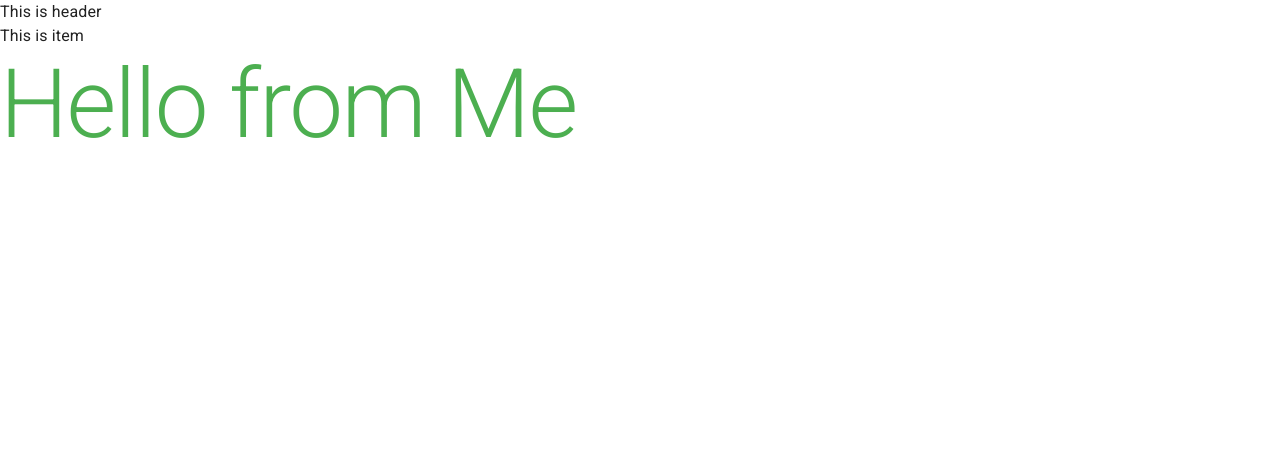
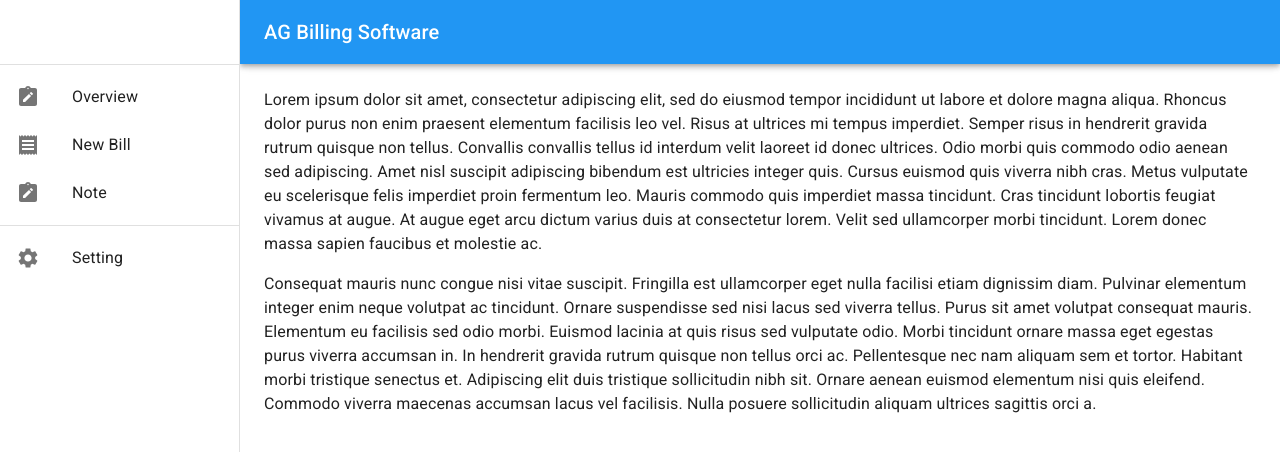
Before and after one commit to tanbiranjum/billing-management, a React (Create React App) app: page / in a window 1280 px wide. Shown: the top 452 px of the page. Built offline with nearby package versions, Linux system fonts and the light colour scheme.

Commit message:
drawer components moved to different file

```diff
--- a/src/App.js
+++ b/src/App.js
@@ -10,24 +10,101 @@
   ListItem,
   ListItemIcon,
   ListItemText,
-  MenuIcon,
   Typography,
   Toolbar,
 } from '@mui/material'
 
-import { GridViewIcon, ReceiptIcon, SettingsIcon, NoteAltIcon } from '@mui/icons-material'
+import DrawerComponent from './components/DrawerComponent'
+import MenuIcon from '@mui/icons-material/Menu'
+import { useState } from 'react'
+
+const drawerWidth = 240
 
 function App() {
+  const [mobileOpen, setMobileOpen] = useState(false)
+
+  const handleDrawerToggle = () => {
+    setMobileOpen(!mobileOpen)
+  }
+
   return (
     <div className="App">
       <CssBaseline />
-      <Grid container direction="column">
-        <Grid item>This is header</Grid>
-        <Grid item>This is item</Grid>
-      </Grid>
-      <Typography variant="h1" color="primary">
-        Hello from Me
-      </Typography>
+      <Box sx={{ display: 'flex' }}>
+        <CssBaseline />
+        <AppBar
+          position="fixed"
+          sx={{
+            width: { sm: `calc(100% - ${drawerWidth}px)` },
+            ml: { sm: `${drawerWidth}px` },
+          }}
+        >
+          <Toolbar>
+            <IconButton
+              color="inherit"
+              aria-label="open drawer"
+              edge="start"
+              onClick={handleDrawerToggle}
+              sx={{ mr: 2, display: { sm: 'none' } }}
+            >
+              <MenuIcon />
+            </IconButton>
+            <Typography variant="h6" noWrap component="div">
+              AG Billing Software
+            </Typography>
+          </Toolbar>
+        </AppBar>
+        <Box component="nav" sx={{ width: { sm: drawerWidth }, flexShrink: { sm: 0 } }} aria-label="mailbox folders">
+          {/* The implementation can be swapped with js to avoid SEO duplication of links. */}
+          <Drawer
+            variant="temporary"
+            open={mobileOpen}
+            onClose={handleDrawerToggle}
+            ModalProps={{
+              keepMounted: true, // Better open performance on mobile.
+            }}
+            sx={{
+              display: { xs: 'block', sm: 'none' },
+              '& .MuiDrawer-paper': { boxSizing: 'border-box', width: drawerWidth },
+            }}
+          >
+            <DrawerComponent />
+          </Drawer>
+          <Drawer
+            variant="permanent"
+            sx={{
+              display: { xs: 'none', sm: 'block' },
+              '& .MuiDrawer-paper': { boxSizing: 'border-box', width: drawerWidth },
+            }}
+            open
+          >
+            <DrawerComponent />
+          </Drawer>
+        </Box>
+        <Box component="main" sx={{ flexGrow: 1, p: 3, width: { sm: `calc(100% - ${drawerWidth}px)` } }}>
+          <Toolbar />
+          <Typography paragraph>
+            Lorem ipsum dolor sit amet, consectetur adipiscing elit, sed do eiusmod tempor incididunt ut labore et
+            dolore magna aliqua. Rhoncus dolor purus non enim praesent elementum facilisis leo vel. Risus at ultrices mi
+            tempus imperdiet. Semper risus in hendrerit gravida rutrum quisque non tellus. Convallis convallis tellus id
+            interdum velit laoreet id donec ultrices. Odio morbi quis commodo odio aenean sed adipiscing. Amet nisl
+            suscipit adipiscing bibendum est ultricies integer quis. Cursus euismod quis viverra nibh cras. Metus
+            vulputate eu scelerisque felis imperdiet proin fermentum leo. Mauris commodo quis imperdiet massa tincidunt.
+            Cras tincidunt lobortis feugiat vivamus at augue. At augue eget arcu dictum varius duis at consectetur
+            lorem. Velit sed ullamcorper morbi tincidunt. Lorem donec massa sapien faucibus et molestie ac.
+          </Typography>
+          <Typography paragraph>
+            Consequat mauris nunc congue nisi vitae suscipit. Fringilla est ullamcorper eget nulla facilisi etiam
+            dignissim diam. Pulvinar elementum integer enim neque volutpat ac tincidunt. Ornare suspendisse sed nisi
+            lacus sed viverra tellus. Purus sit amet volutpat consequat mauris. Elementum eu facilisis sed odio morbi.
+            Euismod lacinia at quis risus sed vulputate odio. Morbi tincidunt ornare massa eget egestas purus viverra
+            accumsan in. In hendrerit gravida rutrum quisque non tellus orci ac. Pellentesque nec nam aliquam sem et
+            tortor. Habitant morbi tristique senectus et. Adipiscing elit duis tristique sollicitudin nibh sit. Ornare
+            aenean euismod elementum nisi quis eleifend. Commodo viverra maecenas accumsan lacus vel facilisis. Nulla
+            posuere sollicitudin aliquam ultrices sagittis orci a.
+          </Typography>
+        </Box>
+      </Box>
     </div>
   )
 }
--- /dev/null
+++ b/src/components/DrawerComponent.js
@@ -0,0 +1,42 @@
+import { Divider, List, ListItem, ListItemIcon, ListItemText, Toolbar } from '@mui/material'
+import ReceiptIcon from '@mui/icons-material/Receipt'
+import NoteAltIcon from '@mui/icons-material/NoteAlt'
+import SettingsIcon from '@mui/icons-material/Settings'
+
+const DrawerComponent = () => (
+  <div>
+    <Toolbar />
+    <Divider />
+    <List>
+      <ListItem button key="Overview">
+        <ListItemIcon>
+          <NoteAltIcon />
+        </ListItemIcon>
+        <ListItemText primary="Overview" />
+      </ListItem>
+      <ListItem button key="New Bill">
+        <ListItemIcon>
+          <ReceiptIcon />
+        </ListItemIcon>
+        <ListItemText primary="New Bill" />
+      </ListItem>
+      <ListItem button key="Note">
+        <ListItemIcon>
+          <NoteAltIcon />
+        </ListItemIcon>
+        <ListItemText primary="Note" />
+      </ListItem>
+    </List>
+    <Divider />
+    <List>
+      <ListItem button key="Setting">
+        <ListItemIcon>
+          <SettingsIcon />
+        </ListItemIcon>
+        <ListItemText primary="Setting" />
+      </ListItem>
+    </List>
+  </div>
+)
+
+export default DrawerComponent
--- a/src/theme.js
+++ b/src/theme.js
@@ -1,13 +1,13 @@
 import { createTheme } from '@mui/material'
-import { green, orange } from '@mui/material/colors'
+import { blue, orange } from '@mui/material/colors'
 
 const theme = createTheme({
   palette: {
-    primary: green,
+    primary: blue,
   },
   status: {
     danger: orange[500],
-    test: green,
+    test: blue,
   },
 })
 
```
